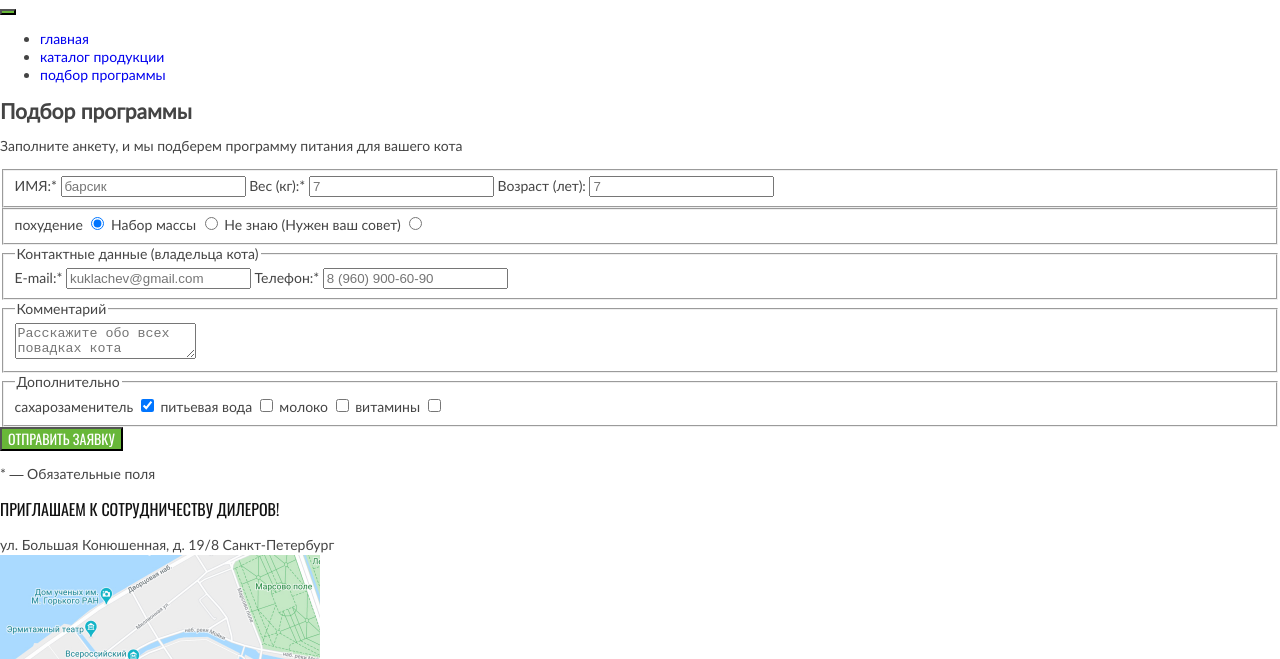
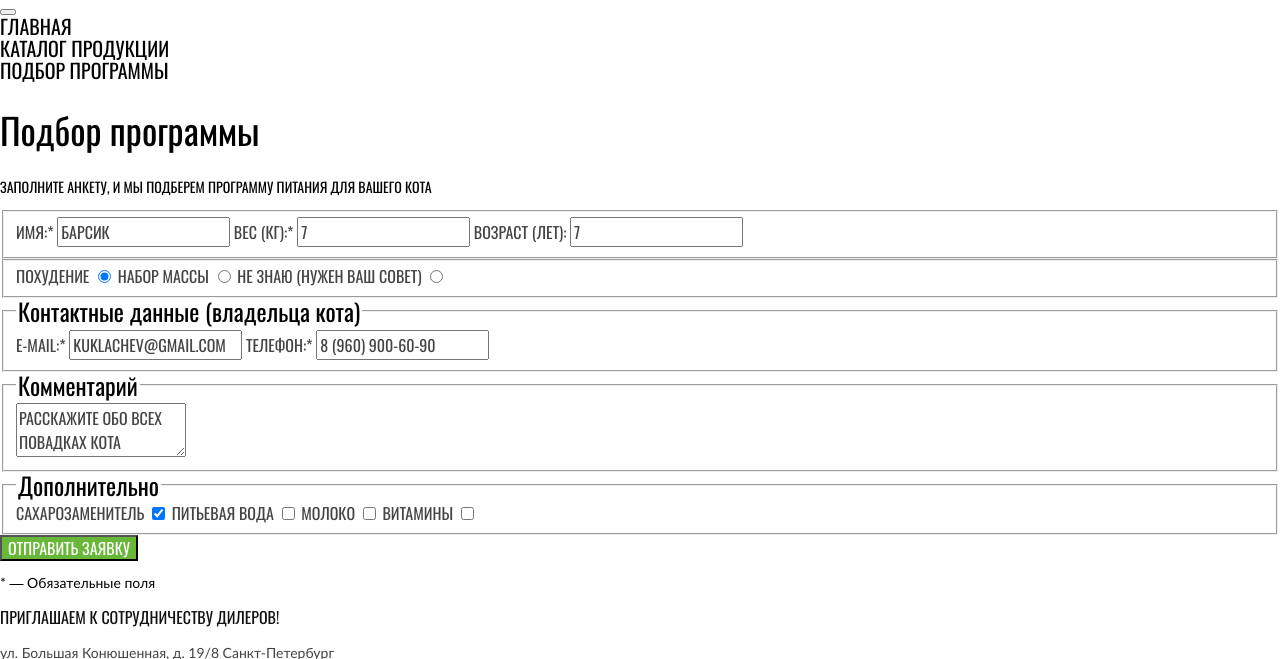
Before and after one commit to remivan/2002729-cat-energy-29, a website: page source/form.html in a window 1280 px wide. Shown: the part 75-734 px from the top of the page. Drawn offline with nearby package versions, Linux system fonts and the light colour scheme; files that its build step writes are made by us from their sources.

Commit message:
Стилизует form

```diff
--- a/source/form.html
+++ b/source/form.html
@@ -18,20 +18,20 @@
 
       <nav class="main-nav">
 
-        <button class="main-nav__toggle button" type="button">
+        <button class="main-nav__toggle" type="button">
           <span class="visually-hidden">Открыть меню</span>
         </button>
 
       <div class="main-nav__wrapper">
-        <ul class="main-nav__list site-list">
-          <li class="site-list__item site-list__item--current">
-            <a class="site-list__link" href="index.html">главная</a>
+        <ul class="main-nav__list navigation-list">
+          <li class="navigation-list__item navigation-list__item--current">
+            <a class="navigation-list__link" href="index.html">главная</a>
           </li>
-          <li class="site-list__item">
-            <a class="site-list__link" href="catalog.html">каталог продукции</a>
+          <li class="navigation-list__item">
+            <a class="navigation-list__link" href="catalog.html">каталог продукции</a>
           </li>
-          <li class="site-list__item">
-            <a class="site-list__link" href="#">подбор программы</a>
+          <li class="navigation-list__item">
+            <a class="navigation-list__link" href="#">подбор программы</a>
         </ul>
       </div>
 
@@ -39,7 +39,7 @@
     </header>
     <main class="main-container">
       <section class="filter">
-        <h1 class="title">Подбор программы</h1>
+        <h1 class="tittle">Подбор программы</h1>
         <p class="filter__text">Заполните анкету, и мы подберем программу питания для вашего кота</p>
         <form class="form" action="https://echo.htmlacademy.ru/" method="post">
           <fieldset class="form__fieldset">
@@ -108,6 +108,9 @@
     <footer class="main-footer">
       <p class="main-footer__title">приглашаем к сотрудничеству дилеров!</p>
       <address class="main-footer__address">ул. Большая Конюшенная, д. 19/8 Санкт-Петербург</address>
+
+      <div class="main-footer__wrapper">
+
         <img class="main-footer__map" src="img/map.jpg" width="320" height="362" alt="Расположение на карте.">
 
         <a class="main-footer__logo logo" href="#">
@@ -135,6 +138,7 @@
         <a class="main-footer__copyright copyright" href="https://htmlacademy.ru/intensive/adaptive">
           <span class="copyright__text">HTML Academy.</span>
         </a>
+      </div>
     </footer>
   </body>
 </html>
--- a/source/sass/blocks/button.scss
+++ b/source/sass/blocks/button.scss
@@ -2,9 +2,14 @@
 
 .button {
   font-family: variables.$oswald-font;
-  font-size: 14px;
-  line-height: 18px;
+  font-size: 16px;
+  line-height: 20px;
   background-color: variables.$color-green;
   color: variables.$color-white;
   text-transform: uppercase;
+
+  &--small {
+    font-size: 14px;
+    line-height: 18px;
+  }
 }
--- /dev/null
+++ b/source/sass/blocks/filter.scss
@@ -0,0 +1,7 @@
+@use "base/variables.scss";
+
+.filter__text {
+  font-family: variables.$oswald-font;
+  color: variables.$color-black;
+  text-transform: uppercase;
+}
--- /dev/null
+++ b/source/sass/blocks/form.scss
@@ -0,0 +1,34 @@
+@use "base/variables.scss";
+
+.form {
+  font-size: 16px;
+}
+
+.form__label {
+  font-family: variables.$oswald-font;
+  text-transform: uppercase;
+}
+
+.form__input {
+  font-family: variables.$oswald-font;
+  font-size: 16px;
+  text-transform: uppercase;
+
+  &::placeholder {
+    opacity: 1;
+    color: variables.$color-grey-dark;
+  }
+}
+
+.form__legend {
+  font-family: variables.$oswald-font;
+  font-size: 24px;
+  line-height: 26px;
+  color: variables.$color-black;
+}
+
+.form__info {
+  font-size: 14px;
+  line-height: 16px;
+  color: variables.$color-black;
+}
--- a/source/sass/blocks/tittle.scss
+++ b/source/sass/blocks/tittle.scss
@@ -4,5 +4,10 @@
   font-family: variables.$oswald-font;
   font-size: 36px;
   line-height: 36px;
+  color: variables.$color-black;
   font-weight: 400;
 }
+
+.tittle--white {
+  color: variables.$color-white;
+}
```
Also changed, not shown: source/catalog.html (+12 -8 lines), source/index.html (+1 -1 lines), source/sass/style.scss (+6 -1 lines). Lines whose indentation alone changed are shown as unchanged.
